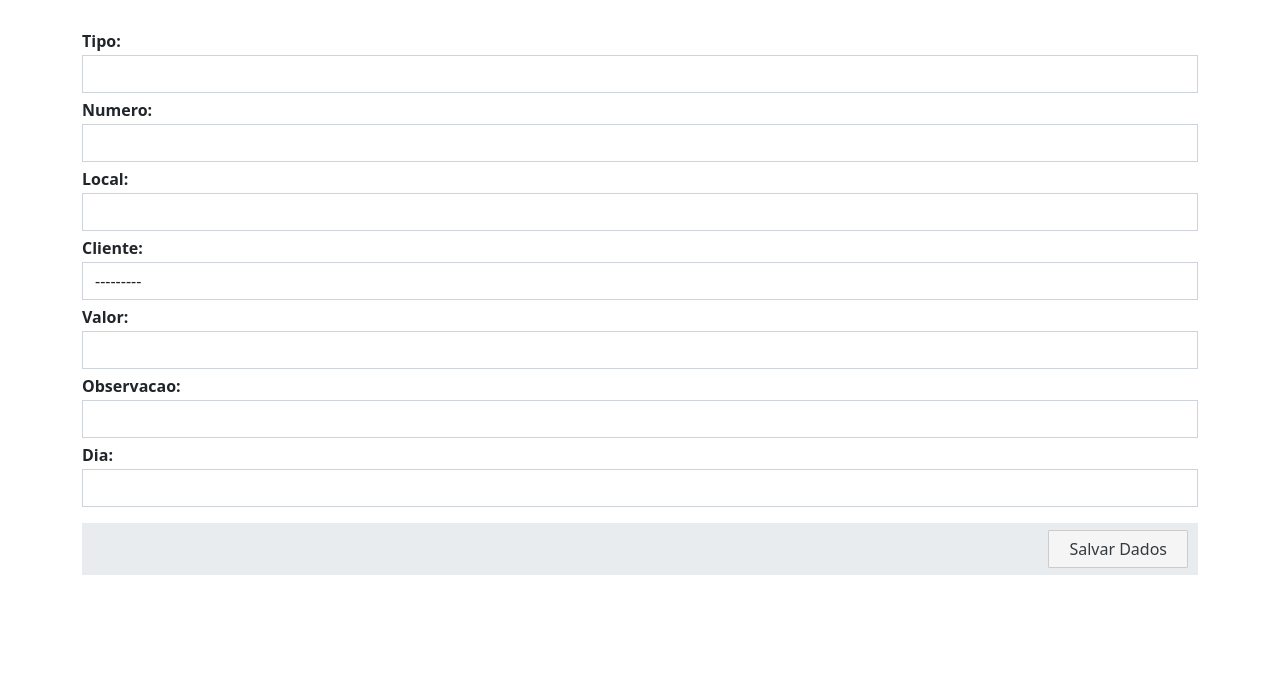
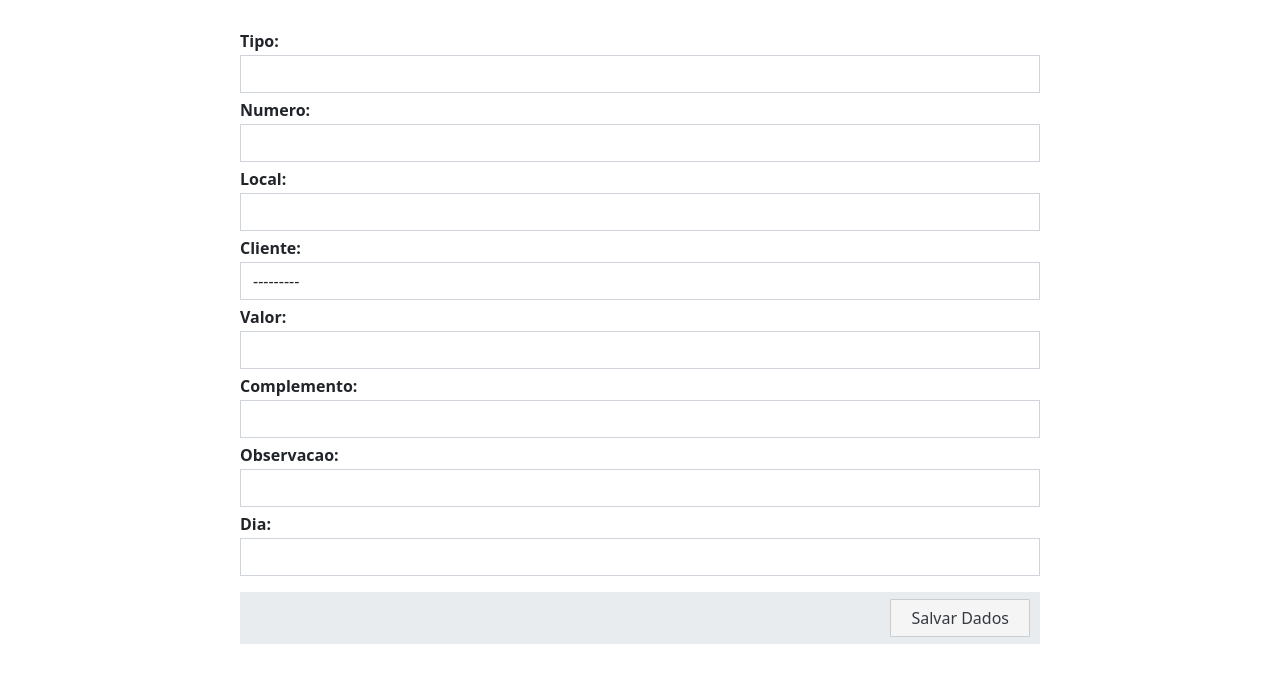
Before and after one commit to rcaliman/sistema-imoveis-django, a Django app: page /imoveis/inserir/ in a window 1280 px wide. Shown: the part 56-739 px from the top of the page. Run offline with Django 4.2, Linux system fonts and the light colour scheme; the visitor is signed in with stand-in values (Sample User, id 1); data that the repository does not hold is empty; parts of the project's set-up code (start-up, migrations or seed data) failed here and were passed over; some libraries are stand-ins or nearby versions.

Commit message:
adicionado o campo complemento para aparecer nos recibos

```diff
--- a/apps/imoveis/forms/imovel.py
+++ b/apps/imoveis/forms/imovel.py
@@ -5,29 +5,33 @@ from apps.imoveis.models import Imovel
 class FormImovel(forms.ModelForm):
     class Meta:
         CHOICES_TIPO = [
-            ('apartamento', 'apartamento'),
-            ('sala comercial', 'sala comercial'),
-            ('loja', 'loja'),
-            ('kitnet', 'kitnet'),
-            ('condomínio', 'condomínio'),
-            ('', ''),
+            ("apartamento", "apartamento"),
+            ("sala comercial", "sala comercial"),
+            ("loja", "loja"),
+            ("kitnet", "kitnet"),
+            ("condomínio", "condomínio"),
+            ("", ""),
         ]
         model = Imovel
         fields = [
-            'tipo',
-            'numero',
-            'local',
-            'cliente',
-            'valor',
-            'observacao',
-            'dia',
+            "tipo",
+            "numero",
+            "local",
+            "cliente",
+            "valor",
+            "complemento",
+            "observacao",
+            "dia",
         ]
         widgets = {
-            'tipo': forms.Select(attrs={'class': 'form-control'}, choices=sorted(CHOICES_TIPO)),
-            'numero': forms.TextInput(attrs={'class': 'form-control'}),
-            'local': forms.TextInput(attrs={'class': 'form-control'}),
-            'cliente': forms.Select(attrs={'class': 'form-control'}),
-            'valor': forms.NumberInput(attrs={'class': 'form-control'}),
-            'observacao': forms.TextInput(attrs={'class': 'form-control'}),
-            'dia': forms.NumberInput(attrs={'class': 'form-control'}),
+            "tipo": forms.Select(
+                attrs={"class": "form-control"}, choices=sorted(CHOICES_TIPO)
+            ),
+            "numero": forms.TextInput(attrs={"class": "form-control"}),
+            "local": forms.TextInput(attrs={"class": "form-control"}),
+            "cliente": forms.Select(attrs={"class": "form-control"}),
+            "valor": forms.NumberInput(attrs={"class": "form-control"}),
+            "complemento": forms.TextInput(attrs={"class": "form-control"}),
+            "observacao": forms.TextInput(attrs={"class": "form-control"}),
+            "dia": forms.NumberInput(attrs={"class": "form-control"}),
         }
--- a/apps/imoveis/models/imovel.py
+++ b/apps/imoveis/models/imovel.py
@@ -6,10 +6,13 @@ class Imovel(models.Model):
     tipo = models.CharField(max_length=100, null=False)
     numero = models.CharField(max_length=5, null=False)
     local = models.CharField(max_length=100, null=True, blank=True)
-    cliente = models.ForeignKey(Cliente, null=True, blank=True, on_delete=models.SET_NULL)
+    cliente = models.ForeignKey(
+        Cliente, null=True, blank=True, on_delete=models.SET_NULL
+    )
     valor = models.FloatField(null=True, blank=True)
+    complemento = models.CharField(max_length=250, null=True, blank=True)
     observacao = models.CharField(max_length=250, null=True, blank=True)
     dia = models.IntegerField(null=True, blank=True)
 
     class Meta:
-        ordering = ['cliente']
+        ordering = ["cliente"]
--- a/helper.py
+++ b/helper.py
@@ -93,7 +93,7 @@ class Recibos:
                                 <div id='linharecibo' class='linharecibo'>Recebi de <b>{registro.cliente}</b>
                                  a importância de <b>{valor}</b>
                                  referente ao condominio do mês de <b>{mes}</b> de <b>{ano}</b>
-                                 de {registro.observacao} no Edifício Caliman.
+                                 de {registro.complemento} no Edifício Caliman.
                             </div>
                             <p class='linhadata'>Colatina-ES, 1 de {data_recibo['mes']} de {data_recibo['ano']}.
                             <p class='linhaassinatura'>___________________________________
@@ -107,13 +107,16 @@ class Recibos:
 
     @staticmethod
     def gera_recibo_de_aluguel(locatario, mes, ano, registro, texto_recibo, valor):
+        complemento = ""
+        if registro.complemento:
+            complemento = registro.complemento + "."
         texto_recibo += f"""
                         <div class ='recibo'>
                             <h1 class ='titulo'>RECIBO</h1>
                             <div id='linharecibo' class ='linharecibo'>
                                 Recebi de <b>{registro.cliente}</b> a importância de
                                 <b>{valor}</b> referente ao aluguel do(a) <b>{registro.tipo}</b>
-                                numero <b>{registro.numero}</b>. {registro.observacao}.* * * * * *
+                                numero <b>{registro.numero}</b>. {complemento}* * * * * *
                             </div>
                             <p class = 'linhadata'>Colatina-ES, {registro.dia} de {mes} de {ano}.
                             <p class = 'linhaassinatura' >___________________________________ <br>
--- a/static/css/estilos.css
+++ b/static/css/estilos.css
@@ -159,6 +159,12 @@ tr:hover {
     border-radius: 0px !important;
 }
 
+.formulario {
+    max-width: 800px;
+    margin-left: auto;
+    margin-right: auto;
+}
+
 option {
     border-radius: 0px !important;
 }
@@ -193,3 +199,7 @@ label {
     padding-right: 1px;
     background-color: #fff;
 }
+
+.container {
+    max-width: 1520px;
+}
--- a/templates/clientes/formulario.html
+++ b/templates/clientes/formulario.html
@@ -2,7 +2,7 @@
 {% load static %}
 {% block content %}
   {% if user.is_authenticated %}
-    <form method="post" action="{% url 'clientes_lista' %}">
+    <form class="formulario" method="post" action="{% url 'clientes_lista' %}">
       {% csrf_token %}
       {% if id %}<input type="hidden" name="id" value="{{ id }}" />{% endif %}
       {% for field in form %}
--- a/templates/energia/formulario.html
+++ b/templates/energia/formulario.html
@@ -2,7 +2,7 @@
 {% load static %}
 {% block content %}
     {% if user.is_authenticated %}
-        <form method="post" action="{% url 'energia_lista' %}">
+        <form class="formulario" method="post" action="{% url 'energia_lista' %}">
             {% csrf_token %}
             {% if id %}<input type="hidden" name="id" value="{{ id }}">{% endif %}
             {% for field in form %}
--- a/templates/imoveis/formulario.html
+++ b/templates/imoveis/formulario.html
@@ -2,7 +2,7 @@
 {% load static %}
 {% block content %}
     {% if user.is_authenticated %}
-        <form method="post" action="{% url 'imoveis_lista' %}">
+        <form class="formulario" method="post" action="{% url 'imoveis_lista' %}">
             {% csrf_token %}
             {% if id %}<input type="hidden" name="id" value="{{ id }}">{% endif %}
             {% for field in form %}
--- a/templates/imoveis/imoveis.html
+++ b/templates/imoveis/imoveis.html
@@ -22,6 +22,7 @@
                         <th>
                             <a class="thlink" href="{% url 'imoveis_ordenados' 'valor' %}">Valor</a>
                         </th>
+                        <th>Complemento</th>
                         <th>Observação</th>
                         <th>
                             <a class="thlink" href="{% url 'imoveis_ordenados' 'dia' %}">Dia</a>
@@ -42,6 +43,7 @@
                                 <td>{{ registro.local|default_if_none:'' }}</td>
                                 <td>{{ registro.cliente|default_if_none:'' }}</td>
                                 <td class="number">{{ registro.valor|default_if_none:'' }}</td>
+                                <td>{{ registro.complemento|default_if_none:'' }}</td>
                                 <td>{{ registro.observacao|default_if_none:'' }}</td>
                                 <td class="number">{{ registro.dia|default_if_none:'' }}</td>
                                 <td class="center">
--- a/templates/locatarios/formulario.html
+++ b/templates/locatarios/formulario.html
@@ -2,7 +2,7 @@
 {% load static %}
 {% block content %}
   {% if user.is_authenticated %}
-    <form method="post" action="{% url 'locatarios_lista' %}">
+    <form class="formulario" method="post" action="{% url 'locatarios_lista' %}">
       {% csrf_token %}
       {% if id %}<input type="hidden" name="id" value="{{ id }}" />{% endif %}
       {% for field in form %}
```
